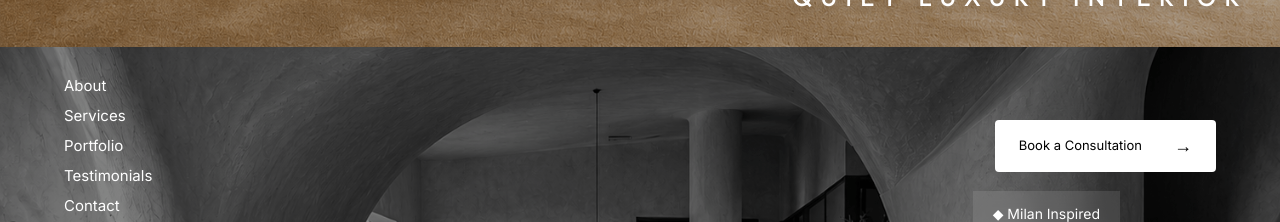
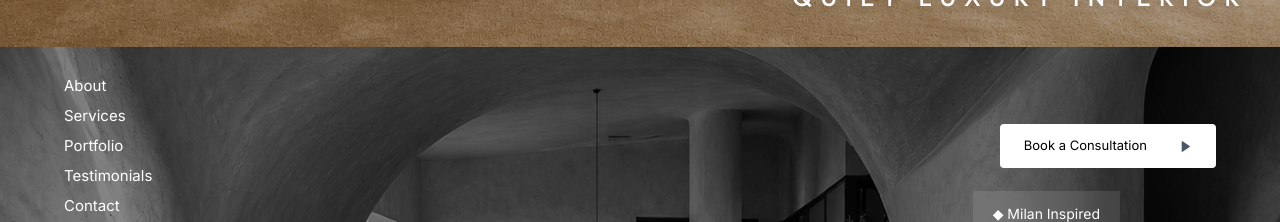
Before and after one commit to jagathkrishna123/iNTERIOR-DESIGN, a React (Vite) app: page / in a window 1280 px wide. Shown: the part 2380-2602 px from the top of the page. Built offline with nearby package versions, Linux system fonts and the light colour scheme.

Commit message:
15th commit

```diff
--- a/src/Pages/Landingpage.jsx
+++ b/src/Pages/Landingpage.jsx
@@ -17,6 +17,7 @@ import { motion, AnimatePresence } from "framer-motion";
 
 import { cards, stats } from "../assets/assets";
 import { IoIosCloseCircleOutline } from "react-icons/io";
+import { BiSolidRightArrow } from "react-icons/bi";
 
 const Landingpage = () => {
   const [isSidebarOpen, setIsSidebarOpen] = useState(false);
@@ -473,7 +474,7 @@ const Landingpage = () => {
           "
           >
             Book a Consultation
-            <span className="text-lg">→</span>
+<BiSolidRightArrow className="text-gray-600"/>
           </button>
 
           {/* Hamburger Menu (Mobile only) */}
@@ -740,7 +741,7 @@ const Landingpage = () => {
             className="w-full bg-white text-black py-4 px-6 text-[13px] rounded-sm font-medium flex items-center justify-between hover:bg-[#f2f2f2] transition-all duration-300"
           >
             Book a Consultation
-            <span className="text-lg">→</span>
+<BiSolidRightArrow className="text-gray-600"/>
           </button>
         </div>
       </section>
@@ -1106,10 +1107,8 @@ const Landingpage = () => {
                 Book a Consultation
               </span>
 
-              <FaArrowRight
-                size={16}
-                className="transition-transform duration-500 group-hover:translate-x-2"
-              />
+              <BiSolidRightArrow className="text-gray-600 text-xs md:text-md"/>
+
             </motion.button>
           </motion.div>
 
```
